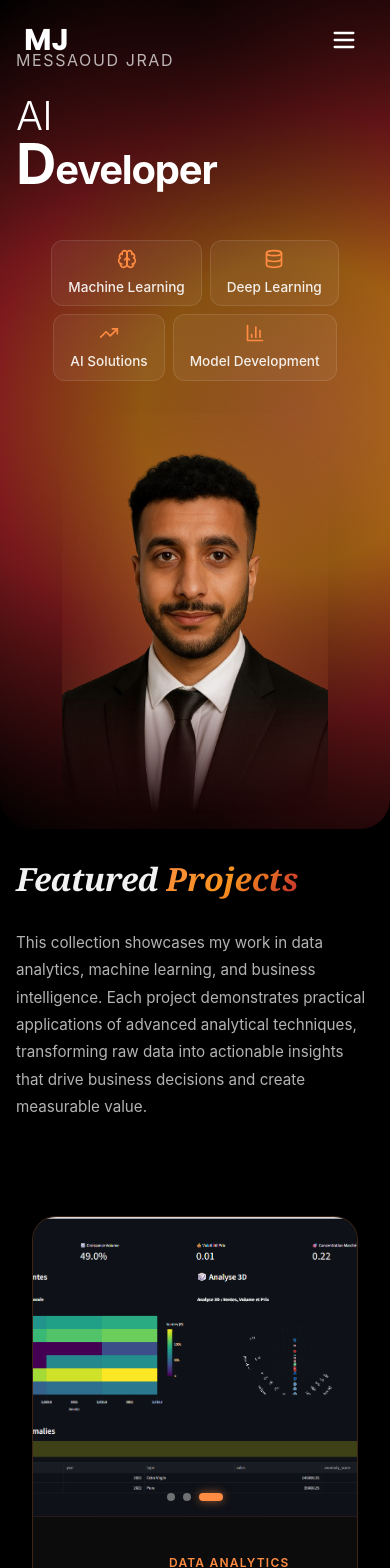
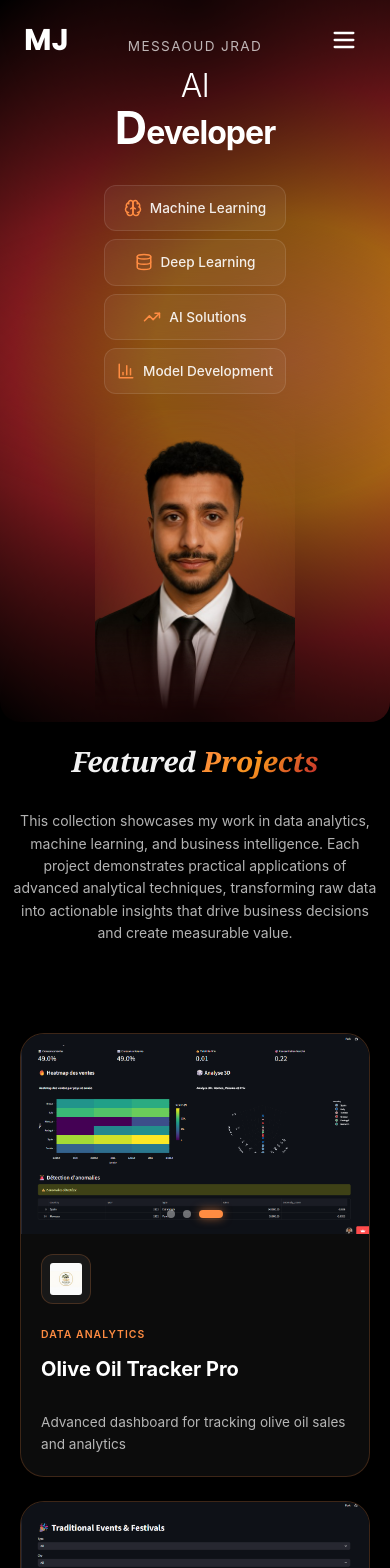
Before and after one commit to JradMessaoud/Portfolio, a React (Vite) app: page / in a window 390 px wide. Shown: the top 1568 px of the page. Built offline with nearby package versions, Linux system fonts and the light colour scheme.

Commit message:
Enhance mobile responsiveness for all screen sizes

```diff
--- a/src/index.css
+++ b/src/index.css
@@ -721,32 +721,42 @@ body {
 @media (max-width: 768px) {
   .hero-section {
     min-height: auto;
-    padding: 1.5rem 1rem;
+    padding: 1rem;
     border-radius: 0 0 30px 30px;
   }
 
   .hero-content {
     flex-direction: column;
-    gap: 2rem;
-    padding-top: 3rem;
+    gap: 1.5rem;
+    padding-top: 2rem;
   }
 
   .hero-text {
     max-width: 100%;
+    text-align: center;
+  }
+
+  .hero-name {
+    font-size: 1rem;
+    margin-bottom: 1rem;
   }
 
   .hero-text h1 {
     font-size: clamp(2.5rem, 10vw, 4rem);
+    line-height: 1;
+    margin-bottom: 1.5rem;
   }
 
   .hero-image-container {
     flex: 0 0 auto;
-    max-width: 350px;
+    max-width: 300px;
+    max-height: 350px;
     margin: 0 auto;
   }
 
   .hero-profile-photo {
-    max-height: 400px;
+    max-height: 350px;
+    object-position: center center;
   }
 
   .services {
@@ -755,7 +765,8 @@ body {
   }
 
   .service-item {
-    padding: 0.75rem 1.25rem;
+    padding: 0.75rem 1rem;
+    font-size: 0.85rem;
   }
 
   .portfolio-item {
@@ -764,85 +775,190 @@ body {
   }
 
   .about-section {
-    padding: 3rem 1.5rem;
+    padding: 2rem 1rem;
   }
 
   .about-title {
     font-size: clamp(2rem, 8vw, 3rem);
+    text-align: center;
   }
 
-  .category-card {
-    height: 280px;
-  }
-}
-
-@media (max-width: 480px) {
-  .hero-section {
-    padding: 1rem;
+  .about-description {
+    font-size: 0.95rem;
+    text-align: center;
   }
 
-  .hero-content {
-    padding-top: 2rem;
+  .project-image-wrapper {
+    height: 250px;
   }
 
-  .hero-text h1 {
-    font-size: 2.5rem;
-    line-height: 1;
+  .project-content-flexible {
+    padding: 1.5rem;
   }
 
-  .hero-name {
-    font-size: 1rem;
+  .project-header-flexible {
+    flex-direction: column;
+    align-items: flex-start;
+    gap: 1rem;
   }
 
-  .hero-image-container {
-    max-width: 280px;
+  .project-logo-flexible {
+    width: 60px;
+    height: 60px;
   }
 
-  .services {
-    gap: 0.5rem;
+  .project-title-flexible {
+    font-size: 1.5rem;
   }
 
-  .service-item {
-    padding: 0.5rem 1rem;
-    font-size: 0.75rem;
-  }
-
-  .service-icon {
-    width: 20px;
-    height: 20px;
-  }
-
-  .portfolio-item {
-    width: 280px;
-    height: 380px;
-  }
-
-  .about-section {
-    padding: 2rem 1rem;
+  .project-desc-flexible {
+    font-size: 0.9rem;
   }
 
   .category-card-3d {
-    height: 350px;
-  }
-
-  .category-card-3d:hover {
-    transform: translateY(-10px) scale(1.02);
+    height: 320px;
   }
 
   .category-icon-3d {
     font-size: 5rem;
   }
 
+  .category-title-3d {
+    font-size: 1.3rem;
+  }
+
+  .category-description-3d {
+    font-size: 0.9rem;
+  }
+}
+
+@media (max-width: 480px) {
+  .hero-section {
+    padding: 0.75rem;
+    border-radius: 0 0 20px 20px;
+  }
+
+  .hero-content {
+    padding-top: 1.5rem;
+    gap: 1rem;
+  }
+
+  .hero-text h1 {
+    font-size: 2rem;
+    line-height: 1.1;
+    margin-bottom: 1rem;
+  }
+
+  .hero-name {
+    font-size: 0.85rem;
+    margin-bottom: 0.75rem;
+  }
+
+  .hero-image-container {
+    max-width: 250px;
+    max-height: 300px;
+  }
+
+  .hero-profile-photo {
+    max-height: 300px;
+  }
+
+  .services {
+    gap: 0.5rem;
+    flex-direction: column;
+    align-items: stretch;
+  }
+
+  .service-item {
+    padding: 0.75rem;
+    font-size: 0.8rem;
+    flex-direction: row;
+    justify-content: center;
+  }
+
+  .service-icon {
+    width: 18px;
+    height: 18px;
+  }
+
+  .portfolio-item {
+    width: 100%;
+    max-width: 280px;
+    height: 360px;
+  }
+
+  .about-section {
+    padding: 1.5rem 0.75rem;
+  }
+
+  .about-title {
+    font-size: 1.75rem;
+  }
+
+  .about-description {
+    font-size: 0.875rem;
+    line-height: 1.6;
+  }
+
+  .projects-grid-flexible {
+    padding: 1.5rem 0.5rem;
+    gap: 1.5rem;
+  }
+
+  .project-image-wrapper {
+    height: 200px;
+  }
+
+  .project-content-flexible {
+    padding: 1.25rem;
+  }
+
+  .project-logo-flexible {
+    width: 50px;
+    height: 50px;
+  }
+
+  .project-title-flexible {
+    font-size: 1.25rem;
+  }
+
+  .project-desc-flexible {
+    font-size: 0.85rem;
+  }
+
+  .project-category-flexible {
+    font-size: 0.65rem;
+  }
+
+  .category-card-3d {
+    height: 280px;
+    margin: 0.5rem;
+  }
+
+  .category-card-3d:hover {
+    transform: translateY(-5px) scale(1.01);
+  }
+
+  .category-icon-3d {
+    font-size: 4rem;
+  }
+
   .category-content-3d {
-    padding: 1.5rem;
+    padding: 1.25rem;
   }
 
   .category-title-3d {
-    font-size: 1.25rem;
+    font-size: 1.1rem;
   }
 
   .category-description-3d {
-    font-size: 0.85rem;
+    font-size: 0.8rem;
+    line-height: 1.4;
+  }
+
+  .categories-section {
+    padding: 1.5rem 0.5rem;
+    gap: 1rem;
   }
 }
 
```
